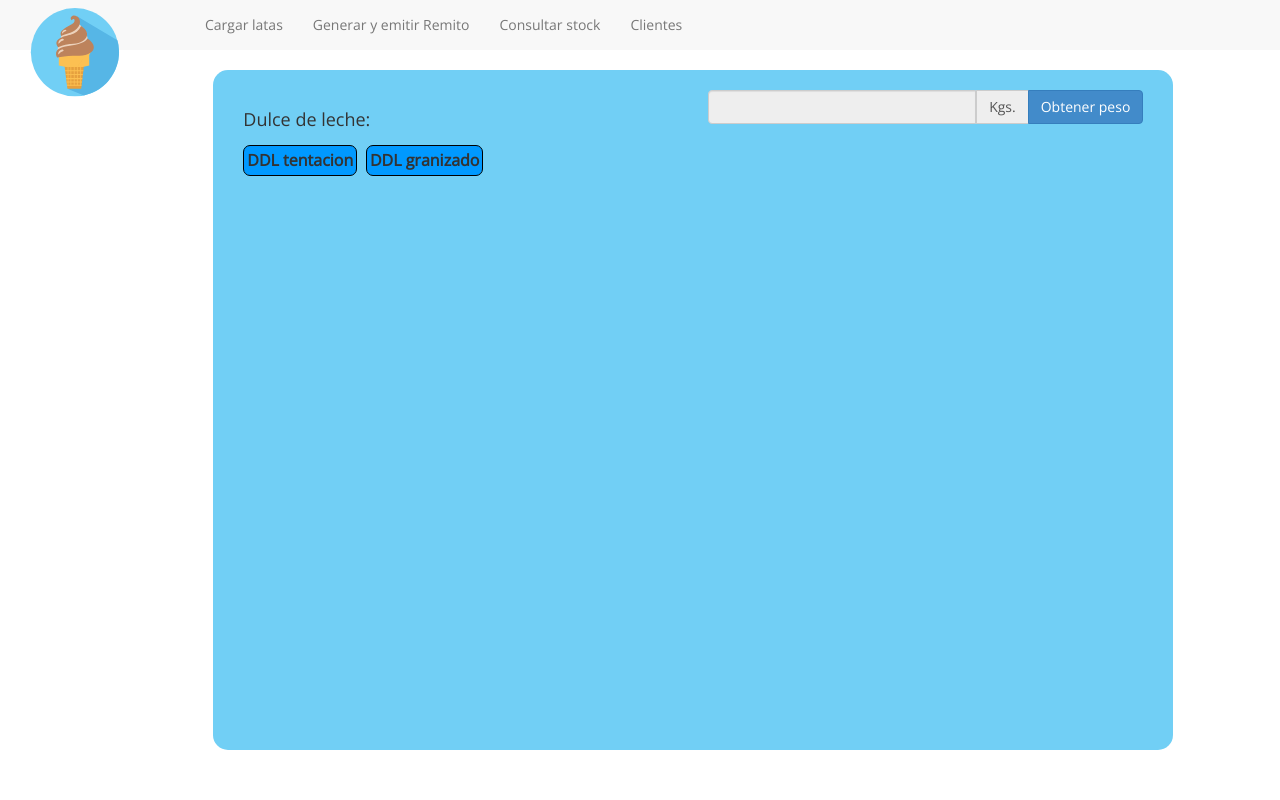
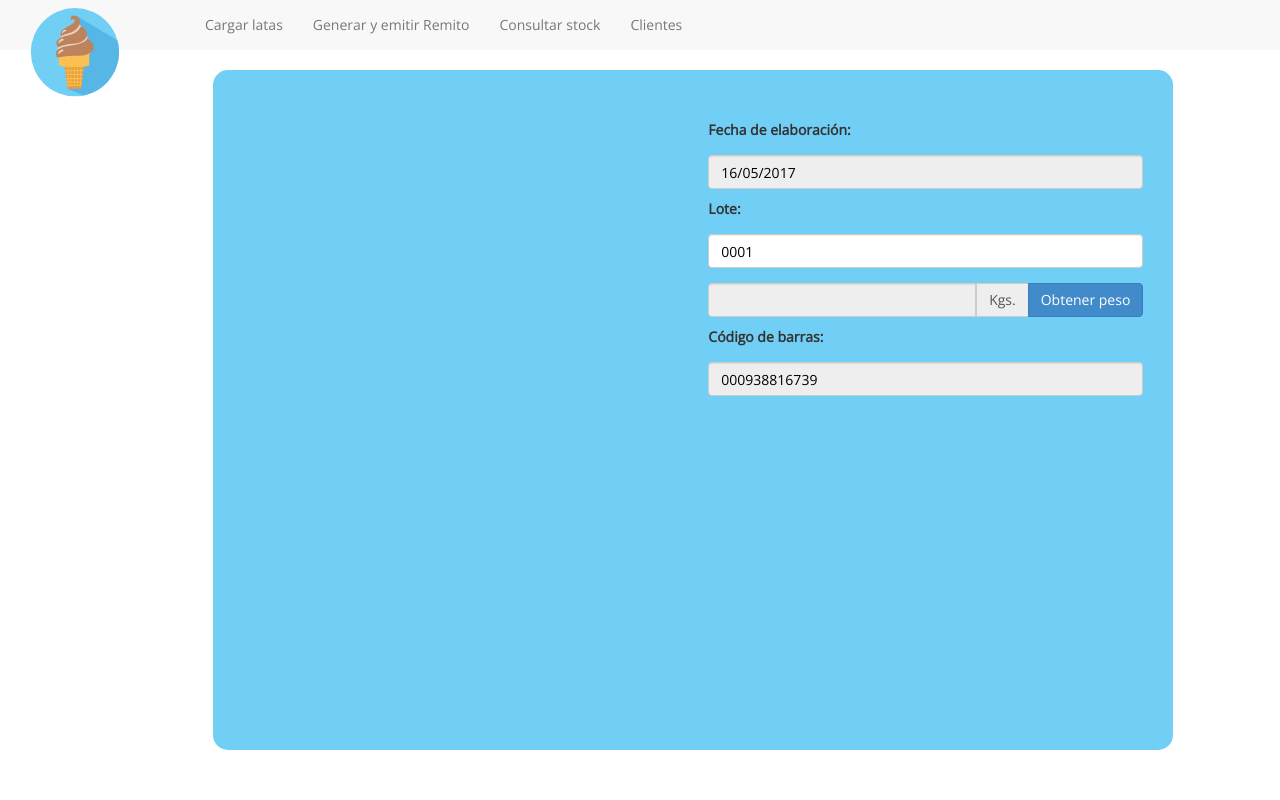
Before and after one commit to ezeanello96/caramella, a Django app: page /cargarLatas/ in a window 1280 px wide. Run offline with Django 3.2, Linux system fonts and the light colour scheme; data that the repository does not hold is empty; some libraries are stand-ins or nearby versions.

Commit message:
Agrego inputs en cargarlatas.html

```diff
--- a/caramella/models.py
+++ b/caramella/models.py
@@ -23,7 +23,7 @@ class Gusto(models.Model):
         ordering = ("grupo","nombre",)
 
     def __unicode__(self):
-        return self.grupo + " - " + self.nombre
+        return self.grupo.nombre + " - " + self.nombre
 
 class Cliente(models.Model):
     razon_social = models.CharField("Razon Social", max_length=50)
--- a/caramella/templates/cargarLatas.html
+++ b/caramella/templates/cargarLatas.html
@@ -3,18 +3,29 @@
     <div class="col-lg-2"></div>
     <div id="AddClientes" class="col-lg-9 principal">
         <div class="col-lg-6" style="margin-top: 20px; overflow-y: scroll; height: 95%;">
-            <h4>Dulce de leche:</h4>
-            <div class="gusto" onclick="select(this);">DDL tentacion</div>
-            <div class="gusto" onclick="select(this);">DDL granizado</div>
+            {% for grupo, gustos in grupos %}
+            <h4>{{ grupo.nombre }}:</h4>
+            {% for gusto in gustos %}
+            <div class="gusto" onclick="select(this);" id="{{ gusto.id }}">{{ gusto.nombre }}</div>
+            {% endfor %}
+            {% endfor %}
         </div>
         <div class="col-lg-6" style="margin-top: 20px;">
-            <div class="input-group">
+            <h4 id="sabor"></h4>
+            <label>Fecha de elaboración:</label>
+            <input type="text" id="fecha" class="form-control" disabled style="margin: 10px 0px 10px 0px;" value="{{ fecha }}">
+            <label>Lote:</label>
+            <input type="text" class="form-control" style="margin: 10px 0px 10px 0px;" value="0001">
+            <div style="margin-top: 15px;" class="input-group">
                 <input id="peso" type="text" class="form-control" disabled>
                 <span class="input-group-addon" id="basic-addon2">Kgs.</span>
                 <span class="input-group-btn">
                     <btn class="btn btn-primary" onclick="obtenerPeso();">Obtener peso</btn>
                 </span>
             </div>
+            <label style="margin-top: 10px;">Código de barras:</label>
+            <input type="text" class="form-control" style="margin: 10px 0px 10px 0px;" disabled value="000938816739">
+            <div id="codigo"></div>
         </div>
     </div>
 </body>
@@ -34,6 +45,7 @@
             $(algo).addClass("activo");
             div = algo;
         }
+        $('#sabor').text("El gusto elegio es: "+$(div).text());
     }
 
     function getCookie(name) {
--- a/caramella/views.py
+++ b/caramella/views.py
@@ -20,7 +20,7 @@ def cargarLatas(request):
         gustos = Gusto.objects.filter(grupo = grupos[i])
         agregar = [grupos[i],gustos]
         gru_gus.append(agregar)
-    print gru_gus
+    fecha = time.strftime("%d/%m/%Y")
     if request.is_ajax():
         if "peso" in request.POST:
             try:
@@ -52,7 +52,7 @@ def cargarLatas(request):
                     return JsonResponse({'error':"Espere a que el peso se estabilice sobre la balanza"})
             except:
                 return JsonResponse({'error':"Compruebe la conexión de la balanza"})
-    return render_to_response('cargarLatas.html', RequestContext(request))
+    return render_to_response('cargarLatas.html', {'grupos':gru_gus, 'fecha':fecha}, RequestContext(request))
 
 def remito(request):
     return render_to_response('Remito.html', RequestContext(request))
```
Also changed, not shown: 2 other files.
